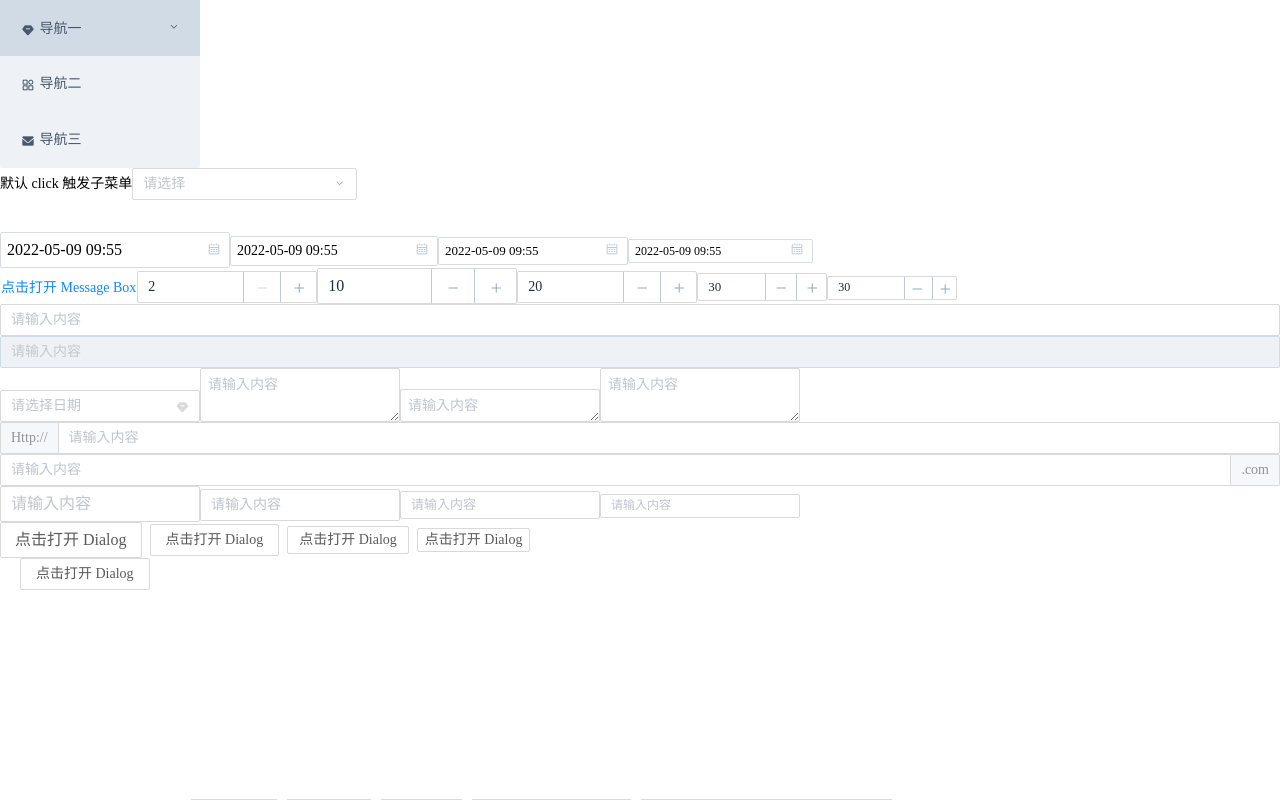
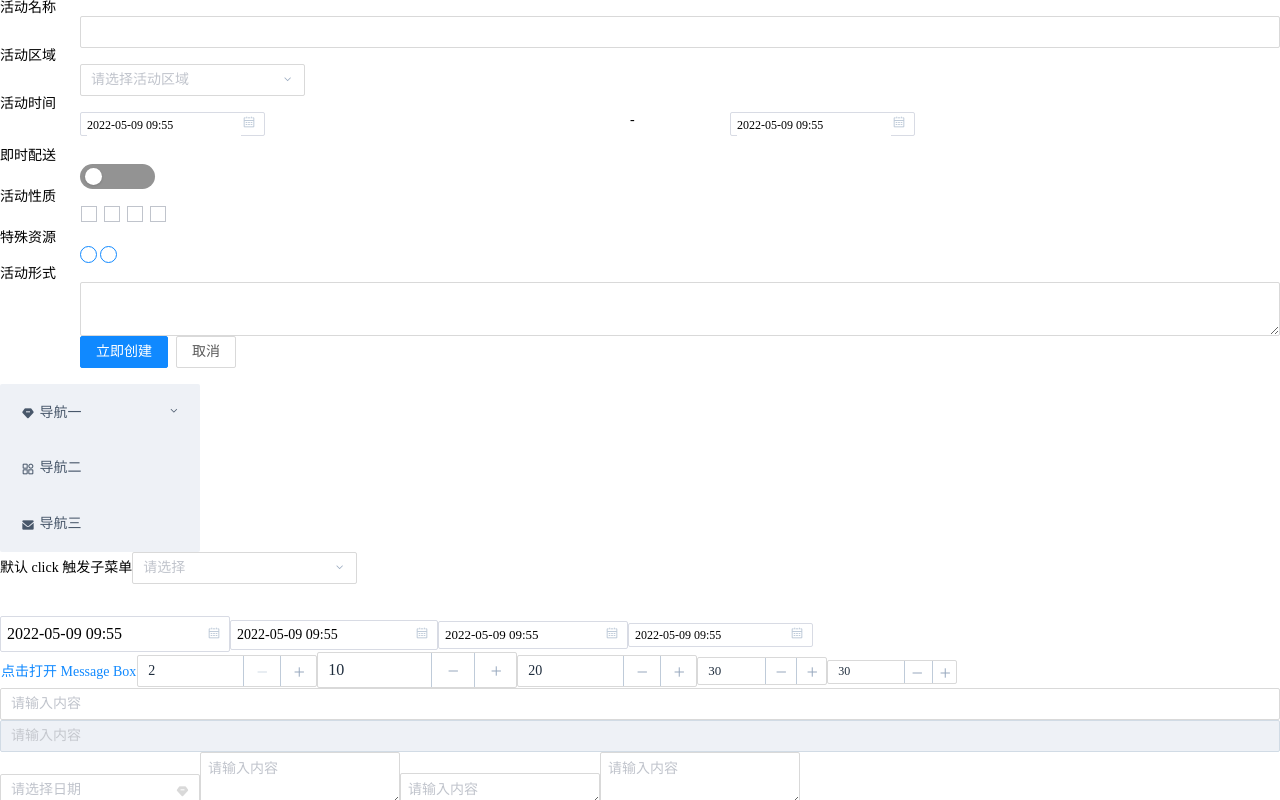
Before and after one commit to hanbingxu82/tinkerbell-ui-react, a React (Create React App) app: page / in a window 1280 px wide. Shown: the top 800 px of the page. Built offline with nearby package versions, Linux system fonts and the light colour scheme.

Commit message:
fix:调整 Form、FormItem组件

```diff
--- a/src/App.tsx
+++ b/src/App.tsx
@@ -1,7 +1,7 @@
 /*
  * @Author: your name
  * @Date: 2022-03-28 11:17:51
- * @LastEditTime: 2022-05-13 17:41:10
+ * @LastEditTime: 2022-05-16 15:47:50
  * @LastEditors: Please set LastEditors
  * @Description: 打开koroFileHeader查看配置 进行设置: https://github.com/OBKoro1/koro1FileHeader/wiki/%E9%85%8D%E7%BD%AE
  * @FilePath: /tinkerbell-ui-react/src/App.tsx
@@ -10,6 +10,8 @@
 import React, { useEffect, useRef, useState } from 'react'
 import './index.css'
 import {
+  Row,
+  Col,
   Button,
   Breadcrumb,
   BreadcrumbItem,
@@ -33,7 +35,12 @@ import {
   Select,
   DaysPicker,
   Cascader,
-  Menu
+  Menu,
+  Form,
+  Radio,
+  CheckBox,
+  RadioGroup,
+  CheckBoxGroup
   // DatePicker
 } from './packages'
 // import 'tinkerbell-ui-react/dist/index.css'
@@ -465,7 +472,7 @@ const App = (props: any) => {
     selectedOptions3: ['zujian', 'data', 'tag']
   })
   function handleChange(key: any, value: any) {
-    // this.setState({ [key]: value });
+    // setState({ [key]: value });
     setOption1({ ...option1, [key]: value })
     console.log(value)
   }
@@ -475,8 +482,120 @@ const App = (props: any) => {
   }
   function onOpen() {}
   function onClose() {}
+
+  const [form] = useState({
+    name: '',
+    region: '',
+    date1: null,
+    date2: null,
+    delivery: false,
+    type: [],
+    resource: '',
+    desc: ''
+  })
+  function onSubmit(e: any) {
+    e.preventDefault()
+  }
+
+  function onChange(key: any, value: any) {
+    console.log(key, value)
+    // form[key] = value;
+    // forceUpdate();
+  }
+
   return (
     <div>
+      <Form model={form} labelWidth='80' onSubmit={onSubmit}>
+        <Form.Item label='活动名称'>
+          <Input
+            value={form.name}
+            onChange={(e: any) => {
+              onChange('name', e.target.value)
+            }}
+          ></Input>
+        </Form.Item>
+        <Form.Item label='活动区域'>
+          <Select value={form.region} placeholder='请选择活动区域'>
+            <Select.Option label='区域一' value='shanghai'></Select.Option>
+            <Select.Option label='区域二' value='beijing'></Select.Option>
+          </Select>
+        </Form.Item>
+        <Form.Item label='活动时间'>
+          <Row>
+            <Col span='11'>
+              <Form.Item prop='date1' labelWidth='0px'>
+                <DaysPicker
+                  size='mini'
+                  type='dateTime'
+                  defaultValue=''
+                  value={value22}
+                  limit
+                  onChange={(val: any) => {
+                    setValue22(val)
+                  }}
+                ></DaysPicker>
+              </Form.Item>
+            </Col>
+            <Col className='line' span='2'>
+              -
+            </Col>
+            <Col span='11'>
+              <Form.Item prop='date2' labelWidth='0px'>
+                <DaysPicker
+                  size='mini'
+                  type='dateTime'
+                  defaultValue=''
+                  value={value22}
+                  limit
+                  onChange={(val: any) => {
+                    setValue22(val)
+                  }}
+                ></DaysPicker>
+              </Form.Item>
+            </Col>
+          </Row>
+        </Form.Item>
+        <Form.Item label='即时配送'>
+          <Switch
+            onText=''
+            offText=''
+            value={form.delivery}
+            onChange={onChange.bind(this, 'delivery')}
+          />
+        </Form.Item>
+        <Form.Item label='活动性质'>
+          <CheckBoxGroup
+            value={form.type}
+            onChange={onChange.bind(this, 'type')}
+          >
+            <CheckBox label='美食/餐厅线上活动' name='type'></CheckBox>
+            <CheckBox label='地推活动' name='type'></CheckBox>
+            <CheckBox label='线下主题活动' name='type'></CheckBox>
+            <CheckBox label='单纯品牌曝光' name='type'></CheckBox>
+          </CheckBoxGroup>
+        </Form.Item>
+        <Form.Item label='特殊资源'>
+          <RadioGroup value={form.resource}>
+            <Radio value='线上品牌商赞助'></Radio>
+            <Radio value='线下场地免费'></Radio>
+          </RadioGroup>
+        </Form.Item>
+        <Form.Item label='活动形式'>
+          <Input
+            type='textarea'
+            value={form.desc}
+            onChange={onChange.bind(this, 'desc')}
+          ></Input>
+        </Form.Item>
+        <Form.Item>
+          <Button type='primary' nativeType='submit'>
+            立即创建
+          </Button>
+          <Button>取消</Button>
+        </Form.Item>
+      </Form>
+
+      <br></br>
       <div>
         {/* <Menu
           theme='dark'
@@ -606,7 +725,7 @@ const App = (props: any) => {
         placeholder='选择日期'
         onChange={(date: any) => {
           console.debug('DatePicker1 changed: ', date)
-          // this.setState({value1: date})
+          // setState({value1: date})
         }}
         disabledDate={(time: any) => time.getTime() < Date.now() - 8.64e7}
       /> */}
--- a/src/index.tsx
+++ b/src/index.tsx
@@ -1,7 +1,7 @@
 /*
  * @Author: your name
  * @Date: 2021-12-13 14:52:54
- * @LastEditTime: 2022-05-11 17:30:56
+ * @LastEditTime: 2022-05-16 14:19:51
  * @LastEditors: Please set LastEditors
  * @Description: 打开koroFileHeader查看配置 进行设置: https://github.com/OBKoro1/koro1FileHeader/wiki/%E9%85%8D%E7%BD%AE
  * @FilePath: /tinkerbell-ui-react/src/index.tsx
@@ -63,6 +63,7 @@ import Menu from './packages/Menu'
 import SubMenu from './packages/Menu/SubMenu'
 import MenuItem from './packages/Menu/MenuItem'
 import MenuItemGroup from './packages/Menu/MenuItemGroup'
+import Form from './packages/Form/Form'
 
 
 // start 2022-03-01 暂时屏蔽 因打包体积过大
@@ -135,7 +136,8 @@ export {
   Menu,
   SubMenu,
   MenuItem,
-  MenuItemGroup
+  MenuItemGroup,
+  Form
 }
 
 const About: React.FC<any> = () => {
--- a/src/packages/Col/index.tsx
+++ b/src/packages/Col/index.tsx
@@ -1,13 +1,14 @@
 /*
  * @Author: your name
  * @Date: 2021-12-21 08:48:28
- * @LastEditTime: 2022-03-28 12:10:29
+ * @LastEditTime: 2022-05-16 15:56:22
  * @LastEditors: Please set LastEditors
  * @Description: 打开koroFileHeader查看配置 进行设置: https://github.com/OBKoro1/koro1FileHeader/wiki/%E9%85%8D%E7%BD%AE
  * @FilePath: /tinkerbell-ui-react/src/packages/Col/index.tsx
  */
-import React, { useState, useEffect, useContext } from 'react'
-import { Context } from '../Row/index'
+// eslint-disable-next-line
+import React, { useState, useEffect } from 'react'
+// import { Context } from '../Row/index'
 import './index.scss'
 interface Iprops {
   span: number | string
@@ -23,10 +24,12 @@ interface Iprops {
 }
 
 function Col(props: any) {
-  const RowComponent = useContext(Context)
-  // 删除两个多余的传递属性 放置多个传递替换本身的 props 属性
-  delete RowComponent.children
-  delete RowComponent.item
+  // const RowComponent = useContext(Context)
+  // // 删除两个多余的传递属性 放置多个传递替换本身的 props 属性
+  // if (RowComponent) {
+  //   delete RowComponent.children
+  //   delete RowComponent.item
+  // }
   const {
     span = 0,
     offset = 0,
@@ -55,7 +58,7 @@ function Col(props: any) {
     Pmd()
     Plg()
     Pxl()
-  }, [])// eslint-disable-line
+  }, []) // eslint-disable-line
   function Pxs() {
     // 如果是数值类型
     if (
@@ -151,24 +154,29 @@ function Col(props: any) {
       setTbxl('')
     }
   }
-  const childrenItem = React.Children.map(props.children, (item) => {
-    return React.cloneElement(item, {
-      ...RowComponent,
-      item
-    })
-  })
+  // const childrenItem = React.Children.map(props.children, (item) => {
+  //   return React.cloneElement(item, {
+  //     // ...RowComponent,
+  //     item,
+  //     instanceType:'Col',
+  //     parent: {
+  //       props
+  //     }
+  //   })
+  // })
 
   return (
     <div
       className={`tb-col ${tbxs} ${tbsm} ${tbmd} ${tblg} ${tbxl} `}
       style={{
         width: `${num * Number(span)}%`,
-        padding: `0 ${RowComponent.gutter / 2}px`,
+        padding: `0 ${props.parent.props.gutter / 2}px`,
         marginLeft: `${num * Number(offset || pull) + '%'}`,
         marginRight: `${num * Number(push) + '%'}`
       }}
     >
-      {childrenItem ? childrenItem : props.children}
+      {/* {childrenItem ? childrenItem : props.children} */}
+      {props.children}
     </div>
   )
 }
--- a/src/packages/DaysPicker/index.tsx
+++ b/src/packages/DaysPicker/index.tsx
@@ -1,7 +1,7 @@
 /*
  * @Author: your name
  * @Date: 2022-04-24 10:11:24
- * @LastEditTime: 2022-04-26 11:54:56
+ * @LastEditTime: 2022-05-16 16:09:16
  * @LastEditors: Please set LastEditors
  * @Description: 打开koroFileHeader查看配置 进行设置: https://github.com/OBKoro1/koro1FileHeader/wiki/%E9%85%8D%E7%BD%AE
  * @FilePath: /tinkerbell-ui-react/src/packages/DaysPicker/index.tsx
--- /dev/null
+++ b/src/packages/Form/Context.tsx
@@ -0,0 +1,3 @@
+import { createContext } from 'react'
+const Context = createContext<any>(null)
+export default Context
--- a/src/packages/Form/Form.tsx
+++ b/src/packages/Form/Form.tsx
@@ -1,14 +1,15 @@
 /*
  * @Author: your name
  * @Date: 2022-05-11 20:07:44
- * @LastEditTime: 2022-05-12 12:22:01
+ * @LastEditTime: 2022-05-16 16:01:46
  * @LastEditors: Please set LastEditors
  * @Description: 打开koroFileHeader查看配置 进行设置: https://github.com/OBKoro1/koro1FileHeader/wiki/%E9%85%8D%E7%BD%AE
  * @FilePath: /tinkerbell-ui-react/src/packages/Form/Form.tsx
  */
-import React, { useState } from 'react'
-// import { Component, PropTypes } from '../../libs';
 
+// eslint-disable-next-line
+import React, { useState,useCallback } from 'react'
+import Context from './Context'
 const classnames = require('classnames')
 const PropTypes = require('prop-types')
 
@@ -16,18 +17,25 @@ type State = {
   fields: any
 }
 
-const Form: any = React.forwardRef((props: any, ref: any) => {
-  const state: any = useState<State>({
+const Form: any = React.forwardRef((props: any, _ref: any) => {
+  const [state] = useState<State>({
     fields: []
   })
 
+  // 强制更新视图方法 start
+  const [, updateState] = useState<any>()
+  const forceUpdate = useCallback(() => updateState({}), [])
+  // 强制更新视图方法 end
+
   function addField(field: any): void {
     state.fields.push(field)
+    forceUpdate()
   }
 
   function removeField(field: any): void {
     if (field.props.prop) {
       state.fields.splice(state.fields.indexOf(field), 1)
+      forceUpdate()
     }
   }
 
@@ -35,6 +43,7 @@ const Form: any = React.forwardRef((props: any, ref: any) => {
     state.fields.forEach((field: any) => {
       field.resetField()
     })
+    forceUpdate()
   }
 
   function validate(callback: Function): void {
@@ -56,6 +65,7 @@ const Form: any = React.forwardRef((props: any, ref: any) => {
         }
       })
     })
+    forceUpdate()
   }
 
   function validateField(prop: string, cb: Function): void {
@@ -68,11 +78,12 @@ const Form: any = React.forwardRef((props: any, ref: any) => {
     }
 
     field.validate('', cb)
+    forceUpdate()
   }
 
   return (
     <form
-      ref={ref}
+      ref={_ref}
       style={props.style}
       className={classnames(
         'el-form',
@@ -83,10 +94,10 @@ const Form: any = React.forwardRef((props: any, ref: any) => {
       )}
       onSubmit={props.onSubmit}
     >
-      {React.Children.map(props, (item) => {
-        return React.cloneElement(item, {
-          item,
+      <Context.Provider
+        value={{
           componentName: 'Form',
+          instanceType: 'Form',
           parent: {
             state,
             props,
@@ -96,8 +107,26 @@ const Form: any = React.forwardRef((props: any, ref: any) => {
             validate,
             validateField
           }
-        })
-      })}
+        }}
+      >
+        {/* {React.Children.map(props.children, (item) => {
+          return React.cloneElement(item, {
+            item,
+            componentName: 'Form',
+            instanceType: 'Form',
+            parent: {
+              state,
+              props,
+              addField,
+              removeField,
+              resetFields,
+              validate,
+              validateField
+            }
+          })
+        })} */}
+        {props.children}
+      </Context.Provider>
     </form>
   )
 })
--- a/src/packages/Form/FormItem.tsx
+++ b/src/packages/Form/FormItem.tsx
@@ -1,21 +1,19 @@
 /*
  * @Author: your name
  * @Date: 2022-05-11 20:07:52
- * @LastEditTime: 2022-05-12 12:21:17
+ * @LastEditTime: 2022-05-16 15:58:18
  * @LastEditors: Please set LastEditors
  * @Description: 打开koroFileHeader查看配置 进行设置: https://github.com/OBKoro1/koro1FileHeader/wiki/%E9%85%8D%E7%BD%AE
  * @FilePath: /tinkerbell-ui-react/src/packages/Form/FormItem.tsx
  */
-/* @flow */
-
-import React, { useEffect, useState } from 'react'
+// eslint-disable-next-line
+import React, { useEffect, useState, useContext } from 'react'
 import AsyncValidator from 'async-validator'
 import Animate from 'rc-animate'
-// import { Component, PropTypes, Transition } from '../../libs';
+import Context from './Context'
 
 const classnames = require('classnames')
 const PropTypes = require('prop-types')
-
 type State = {
   error: string
   valid: boolean
@@ -24,6 +22,8 @@ type State = {
 let initialValue: any
 let validateDisabled: any
 const FormItem: any = React.forwardRef((props: any, ref: any) => {
+  const FormParent: any = useContext(Context)
+  console.log(FormParent)
   const state: any = useState<State>({
     error: '',
     valid: false,
@@ -38,13 +38,13 @@ const FormItem: any = React.forwardRef((props: any, ref: any) => {
   useEffect(() => {
     const { prop } = props
     if (prop) {
-      props.parent.addField(FormItemObj)
+      FormParent.parent.addField(FormItemObj)
       initialValue = getInitialValue()
     }
     return () => {
-      props.parent.removeField(FormItemObj)
+      FormParent.parent.removeField(FormItemObj)
     }
-  }, [])
+  }, []) // eslint-disable-line
 
   function isRequired(): boolean {
     let rules = getRules()
@@ -106,7 +106,7 @@ const FormItem: any = React.forwardRef((props: any, ref: any) => {
   }
 
   function getInitialValue(): string | void {
-    const value = props.parent().props.model[props.prop]
+    const value = FormParent.parent.props.model[props.prop]
 
     if (value === undefined) {
       return value
@@ -128,15 +128,15 @@ const FormItem: any = React.forwardRef((props: any, ref: any) => {
 
     if (Array.isArray(value) && value.length > 0) {
       validateDisabled = true
-      props.parent.props.model[props.prop] = []
+      FormParent.parent.props.model[props.prop] = []
     } else if (value) {
       validateDisabled = true
-      props.parent.props.model[props.prop] = initialValue
+      FormParent.parent.props.model[props.prop] = initialValue
     }
   }
 
   function getRules(): Array<any> {
-    let formRules = props.parent.props.rules
+    let formRules = FormParent.parent.props.rules
     let selfRuels = props.rules
 
     formRules = formRules ? formRules[props.prop] : []
@@ -161,9 +161,9 @@ const FormItem: any = React.forwardRef((props: any, ref: any) => {
   function labelStyle(): { width?: number | string } {
     const ret: any = {}
 
-    if (props.parent.props.labelPosition === 'top') return ret
+    if (FormParent.parent.props.labelPosition === 'top') return ret
 
-    const labelWidth = props.labelWidth || props.parent.props.labelWidth
+    const labelWidth = props.labelWidth || FormParent.parent.props.labelWidth
 
     if (labelWidth) {
       ret.width = parseInt(labelWidth)
@@ -175,10 +175,13 @@ const FormItem: any = React.forwardRef((props: any, ref: any) => {
   function contentStyle(): { marginLeft?: number | string } {
     const ret: any = {}
 
-    if (props.parent.props.labelPosition === 'top' || props.parent.props.inline)
+    if (
+      FormParent.parent.props.labelPosition === 'top' ||
+      FormParent.parent.props.inline
+    )
       return ret
 
-    const labelWidth = props.labelWidth || props.parent.props.labelWidth
+    const labelWidth = props.labelWidth || FormParent.parent.props.labelWidth
 
     if (labelWidth) {
       ret.marginLeft = parseInt(labelWidth)
@@ -188,7 +191,7 @@ const FormItem: any = React.forwardRef((props: any, ref: any) => {
   }
 
   function fieldValue(): any {
-    const model = props.parent.props.model
+    const model = FormParent.parent.props.model
     if (!model || !props.prop) {
       return
     }
@@ -213,7 +216,7 @@ const FormItem: any = React.forwardRef((props: any, ref: any) => {
       {label && (
         <label className='el-form-item__label' style={labelStyle()}>
           {typeof label === 'string'
-            ? label + props.parent.props.labelSuffix
+            ? label + FormParent.parent.props.labelSuffix
             : label}
         </label>
       )}
--- a/src/packages/Row/index.tsx
+++ b/src/packages/Row/index.tsx
@@ -1,20 +1,20 @@
 /*
  * @Author: your name
  * @Date: 2021-12-21 08:48:02
- * @LastEditTime: 2022-02-17 10:20:34
+ * @LastEditTime: 2022-05-16 15:52:38
  * @LastEditors: Please set LastEditors
  * @Description: 打开koroFileHeader查看配置 进行设置: https://github.com/OBKoro1/koro1FileHeader/wiki/%E9%85%8D%E7%BD%AE
  * @FilePath: /tinkerbell-ui-react/src/packages/Row/index.tsx
  */
 /* eslint-disable */
-import React, { useEffect, useState, createContext } from 'react'
+import React, { useEffect, useState,  } from 'react'
 import './index.scss'
 interface Iprops {
   justify: string
   align: string
   gutter: number
 }
-export const Context = createContext<any>(null)
+// export const Context = createContext<any>(null)
 function Row(props: any) {
   const [tbalign, setTbalign] = useState({})
   const [tbjustify, setTbjustify] = useState({})
@@ -68,9 +68,16 @@ function Row(props: any) {
   }
   return (
     <div className='tb-row' style={{ ...tbalign, ...tbjustify }}>
-      <Context.Provider value={{...{ ...props }}}>
-        {props.children}
-      </Context.Provider>
+      {/* <Context.Provider value={{ ...{ ...props } }}> */}
+        {React.Children.map(props.children, (item) => {
+          return React.cloneElement(item, {
+            item,
+            parent: {
+              props
+            }
+          })
+        })}
+      {/* </Context.Provider> */}
     </div>
   )
 }
--- a/src/packages/index.tsx
+++ b/src/packages/index.tsx
@@ -1,7 +1,7 @@
 /*
  * @Author: your name
  * @Date: 2022-03-28 14:04:21
- * @LastEditTime: 2022-05-11 17:00:20
+ * @LastEditTime: 2022-05-16 14:19:31
  * @LastEditors: Please set LastEditors
  * @Description: 打开koroFileHeader查看配置 进行设置: https://github.com/OBKoro1/koro1FileHeader/wiki/%E9%85%8D%E7%BD%AE
  * @FilePath: /tinkerbell-ui-react/src/packages/index.tsx
@@ -58,6 +58,7 @@ import Menu from './Menu'
 import SubMenu from './Menu/SubMenu'
 import MenuItem from './Menu/MenuItem'
 import MenuItemGroup from './Menu/MenuItemGroup'
+import Form from './Form'
 // import {
 //   TimeSelect,
 //   TimePicker,
@@ -136,7 +137,8 @@ export {
   Menu,
   SubMenu,
   MenuItem,
-  MenuItemGroup
+  MenuItemGroup,
+  Form
   // TimeSelect,
   // TimePicker,
   // TimeRangePicker,
```
